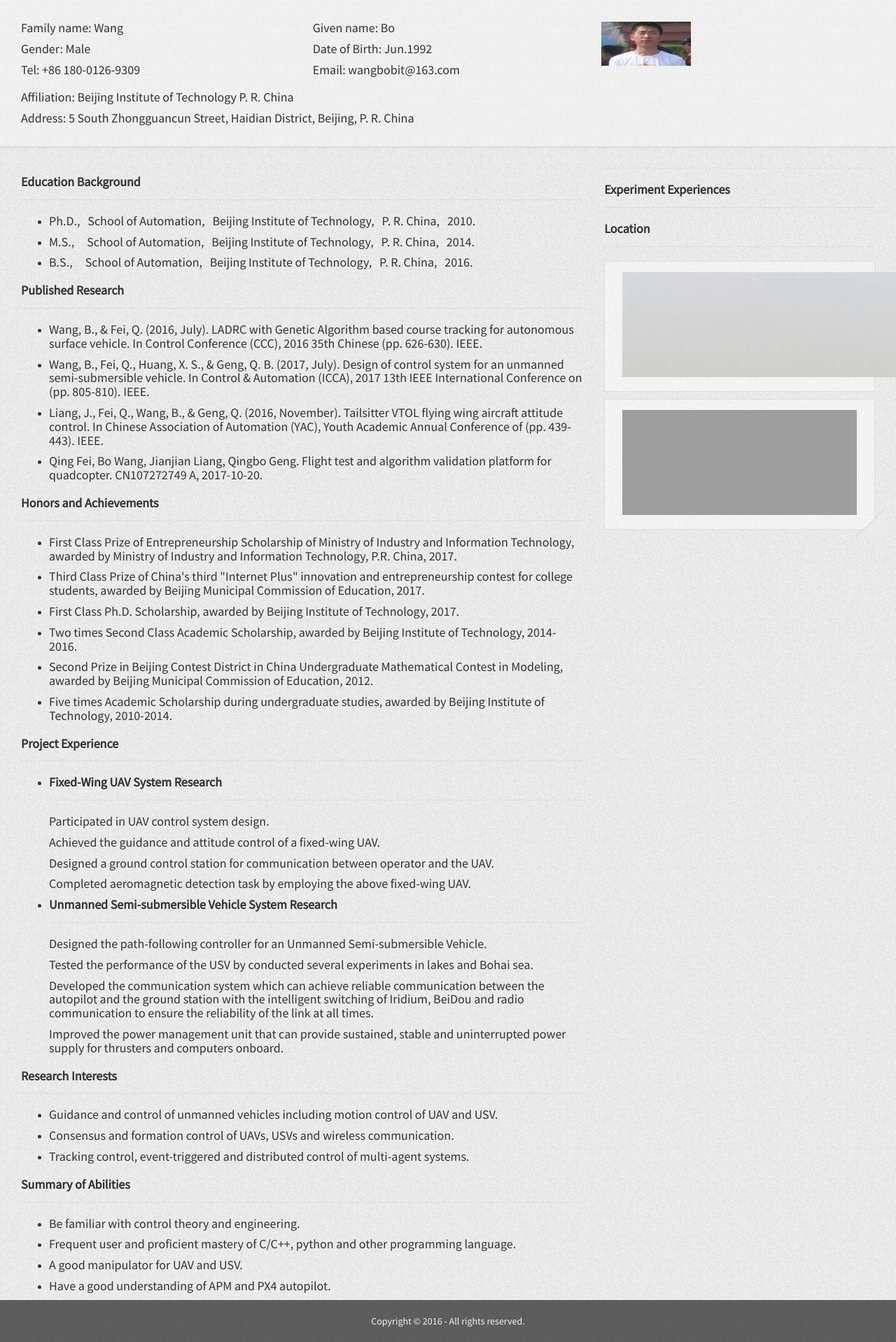
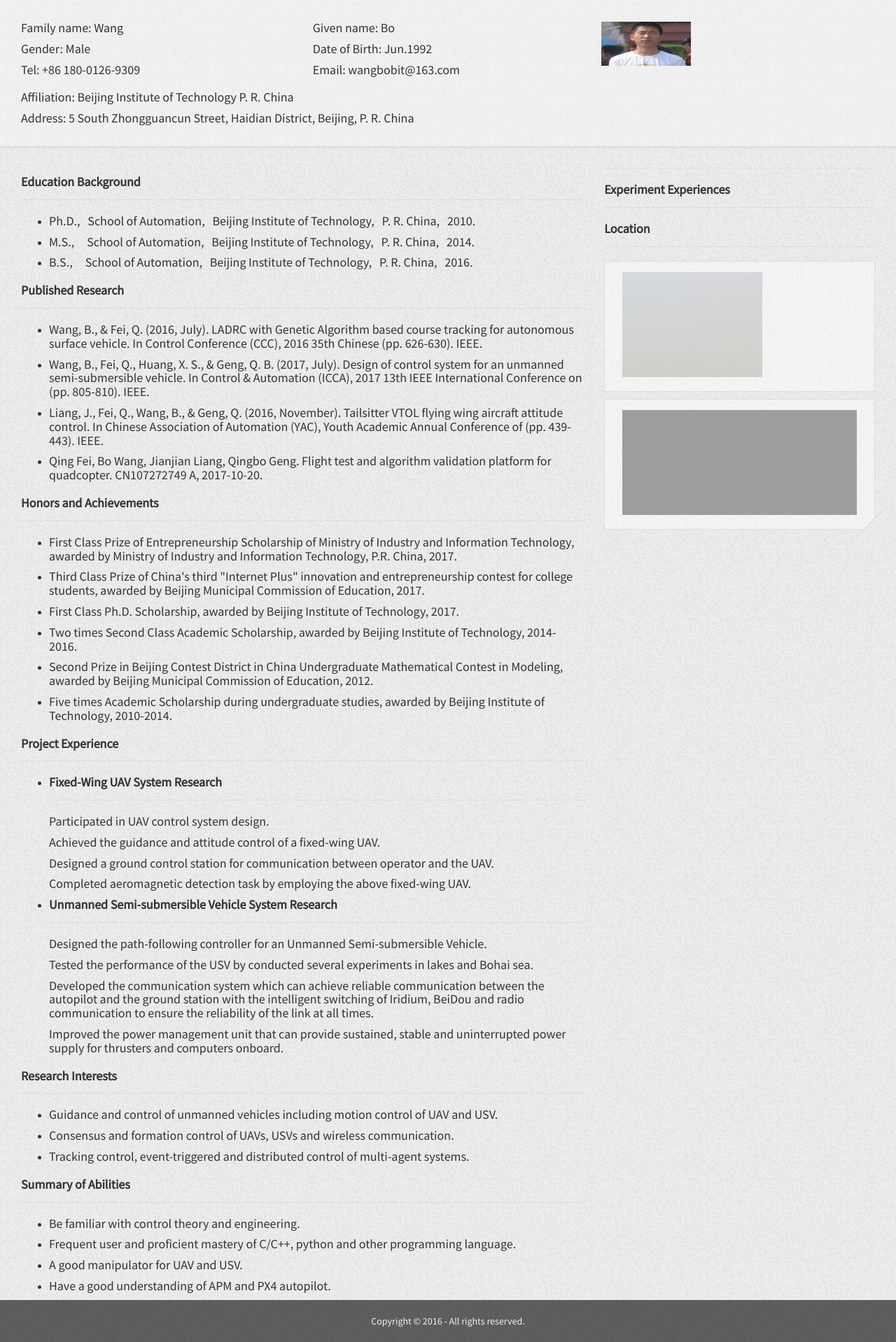
Before and after one commit to wangbo121/CV, a Jekyll site: the page built from index.html, in a window 1280 px wide. Shown: the whole page at 70% size. Built offline with Jekyll 4.4.1, drawn with Linux system fonts in a browser that asks for light colours; nearby versions of some CDN libraries; grey boxes are pictures that could not be loaded.

Commit message:
fdsafadsa

```diff
--- a/index.html
+++ b/index.html
@@ -117,7 +117,7 @@
             <h3 class="title">Location</h3>
 
 			<div class="grid-block">
-                <iframe src="{{ site.sea4 | prepend: site.baseurl }}" width="600" height="600%" frameborder="0" style="border:0"></iframe>
+                <iframe src="{{ site.sea4 | prepend: site.baseurl }}" width="200" height="100%" frameborder="0" style="border:0"></iframe>
             </div>
             <div class="grid-block">
                 <iframe src="https://www.google.com/maps/embed/v1/place?q={{ site.author.city }}&key=AIzaSyClEWLh20lxrQBFR7omuuVESviszPxONyk" width="100%" height="100%" frameborder="0" style="border:0"></iframe>
```
